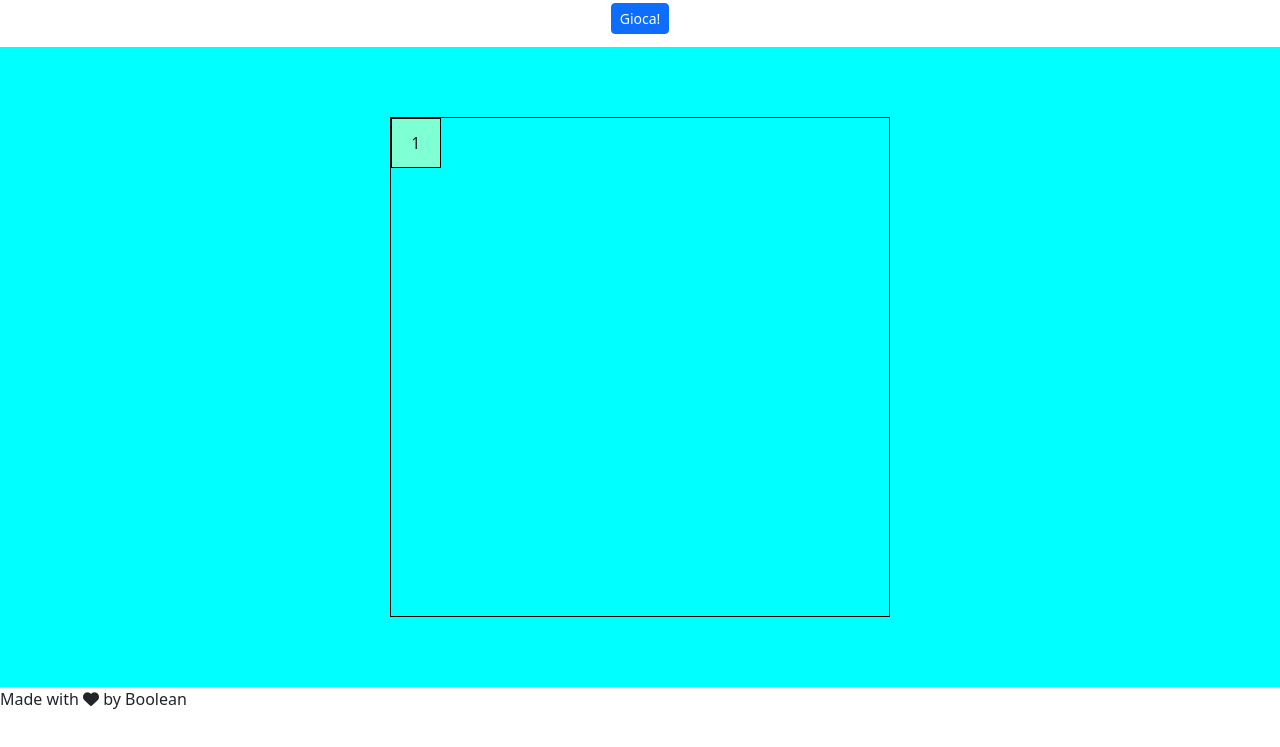
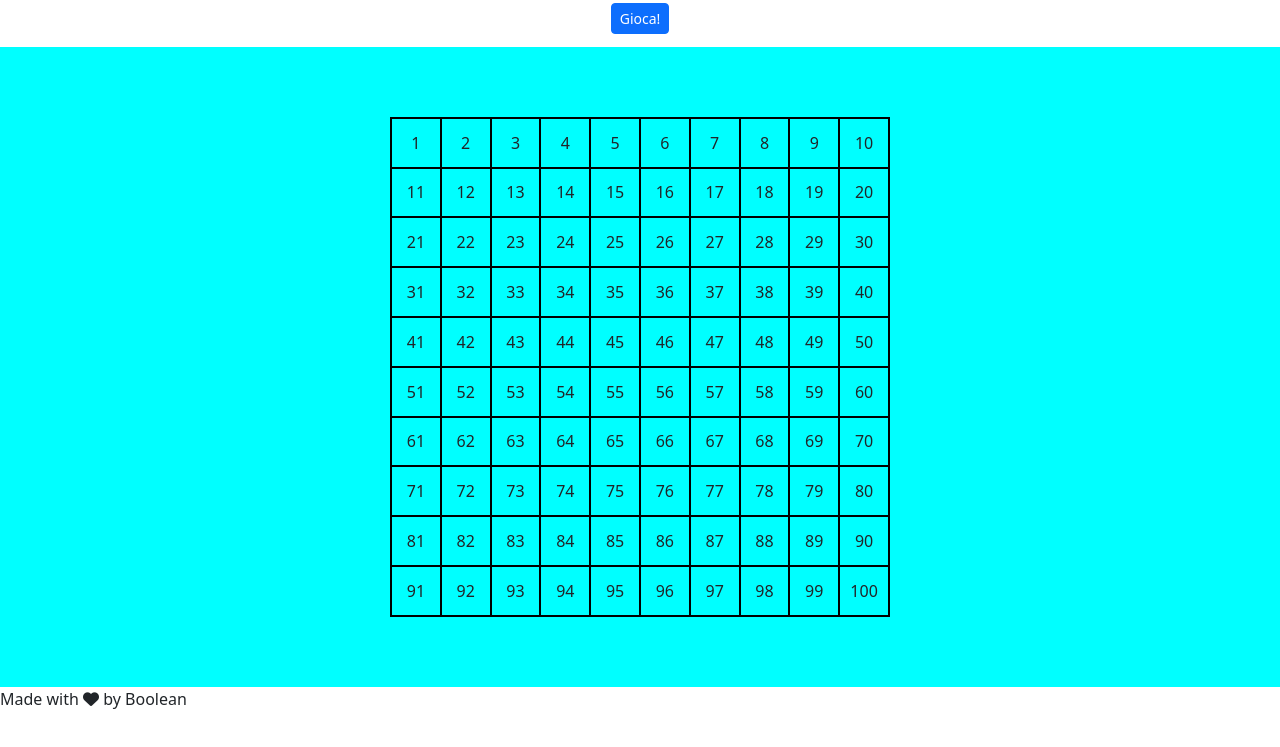
Before and after one commit to RiccardoSignorini/js-campominato-grid, a plain HTML site: page index.html in a window 1280 px wide. Both pictures are taken after a click on the button "Gioca!". Shown: the part 53-800 px from the top of the page. Drawn offline with nearby package versions, Linux system fonts and the light colour scheme.

Commit message:
creazione griglia con js

```diff
--- a/assets/js/main.js
+++ b/assets/js/main.js
@@ -12,5 +12,15 @@ const field = document.getElementById('campo')
 
 // EVENTO AL CLICK
 button.addEventListener('click', function() {
+    createField()
+})
 
-})
+// FUNZIONE AL CLICK
+function createField(){
+    for(let i = 1; i<=100; i++){
+        let cubo = document.createElement('div')
+        cubo.classList.add('cubo')
+        cubo.innerText = i
+        document.querySelector('#griglia').append(cubo)
+    }
+}
--- a/index.html
+++ b/index.html
@@ -27,7 +27,7 @@
     <!-- GIOCO -->
     <main id="campo">
         <div id="griglia" class="d-flex flex-wrap">
-            <div class="cubo clicked">1</div>
+            <!-- QUI CI ANDRANNO I CUBI CREATI CON JS -->
         </div>
     </main>
     <!-- CREDITI -->
```
